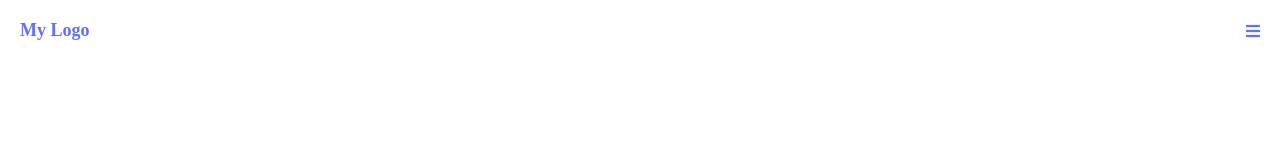
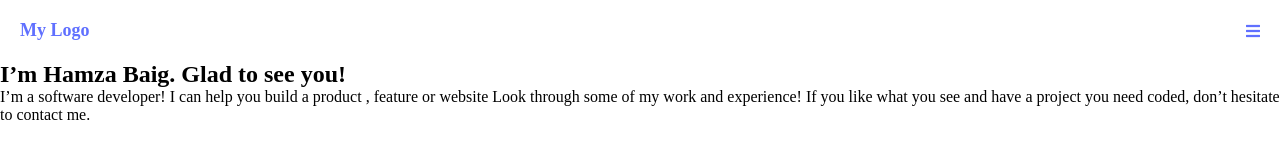
Before and after one commit to hamzaw9/portfolio, a website: page index.html in a window 1280 px wide. Drawn offline with Linux system fonts and the light colour scheme.

Commit message:
Add introductory text to the webpage

```diff
--- a/index.html
+++ b/index.html
@@ -14,10 +14,26 @@
   </head>
   <body>
     <div class="wrapper">
+      <!-- Start: Navbar-->
       <nav>
         <a class="logo" href="#">My Logo</a>
         <i class="fas fa-bars"></i>
       </nav>
+      <!-- End: Navbar-->
+
+      <!-- Start: Main Section-->
+      <section id="portfolio" class="main">
+        <div class="main-section">
+          <h1>I’m Hamza Baig. <span>Glad to see you!</span></h1>
+          <p>
+            I’m a software developer! I can help you build a product , feature
+            or website Look through some of my work and experience! If you like
+            what you see and have a project you need coded, don’t hesitate to
+            contact me.
+          </p>
+        </div>
+      </section>
+      <!-- End: Main Section-->
     </div>
   </body>
 </html>
```
Also changed, not shown: images/github-icon.svg (added), images/linkedin-icon.svg (added), images/m-icon.svg (added), images/main-mbl-bg.svg (added), images/peace-icon.svg (added), images/twitter-icon.svg (added).
